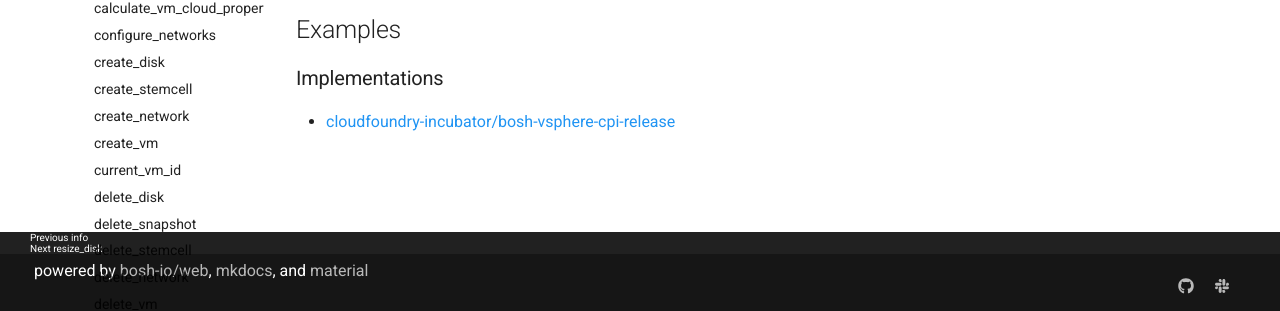
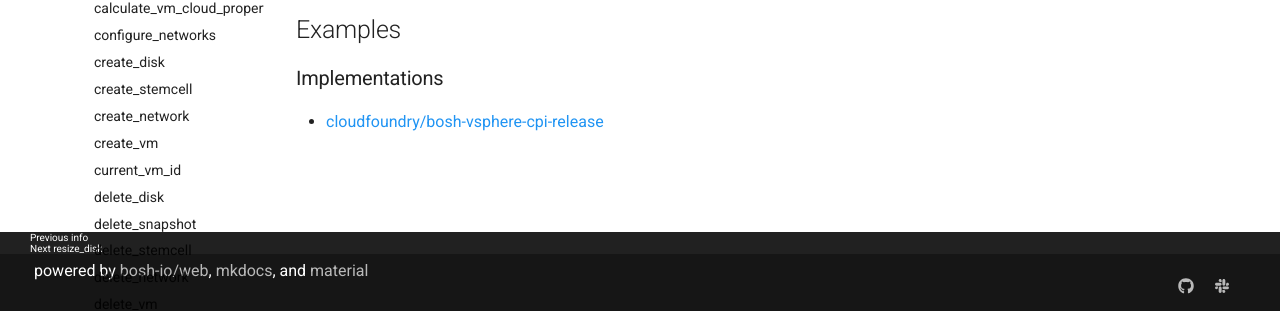
Before and after one commit to cloudfoundry/docs-bosh, an MkDocs documentation site: the page built from content/cpi-api-v1-method/reboot-vm.md, in a window 1280 px wide. Shown: the part 582-893 px from the top of the page. Built offline with MkDocs 1.6.1 and Material for MkDocs 9.7.7, drawn with Linux system fonts in a browser that asks for light colours; old or Windows-style settings are respelled for this version of MkDocs.

Commit message:
Fix some CPI URLs
Replace cloudfoundry-incubator by cloudfoundry for all CPIs that recently graduated from incubation.

```diff
--- a/content/cpi-api-v1-method/reboot-vm.md
+++ b/content/cpi-api-v1-method/reboot-vm.md
@@ -20,4 +20,4 @@ No return value
 
 ### Implementations
 
- * [cloudfoundry-incubator/bosh-vsphere-cpi-release](https://github.com/cloudfoundry-incubator/bosh-vsphere-cpi-release/blob/dfe878579cbab768af07a12bb5543cd016cbb762/src/vsphere_cpi/lib/cloud/vsphere/cloud.rb#L409)
+ * [cloudfoundry/bosh-vsphere-cpi-release](https://github.com/cloudfoundry/bosh-vsphere-cpi-release/blob/dfe878579cbab768af07a12bb5543cd016cbb762/src/vsphere_cpi/lib/cloud/vsphere/cloud.rb#L409)
```
